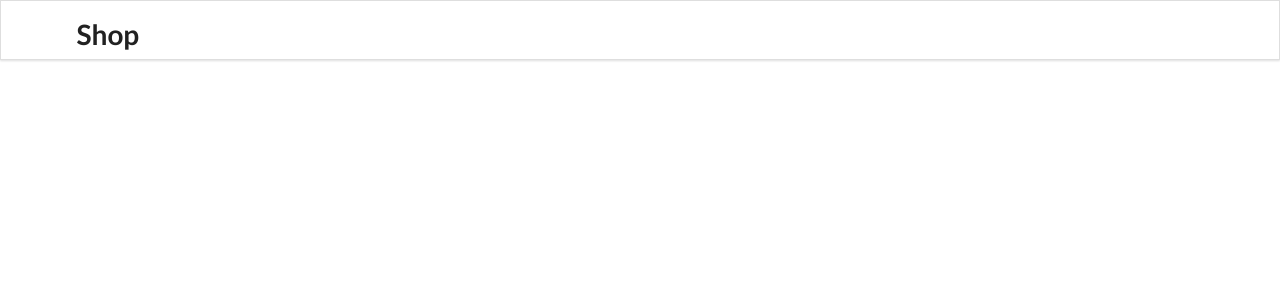
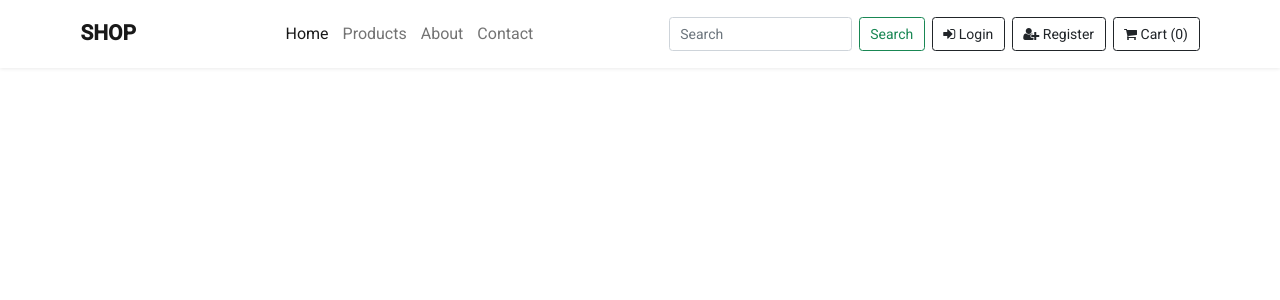
Before and after one commit to The-manpreet-singh/crud-appllication, a React (Create React App) app: page / in a window 1280 px wide. Shown: the top 300 px of the page. Built offline with nearby package versions, Linux system fonts and the light colour scheme; no server answers.

Commit message:
add navbar

```diff
--- a/package.json
+++ b/package.json
@@ -7,6 +7,8 @@
     "@testing-library/react": "^13.1.1",
     "@testing-library/user-event": "^13.5.0",
     "axios": "^0.21.1",
+    "bootstrap": "^5.1.3",
+    "font-awesome": "^4.7.0",
     "react": "^17.0.1",
     "react-dom": "^17.0.1",
     "react-redux": "^7.2.2",
--- a/src/App.css
+++ b/src/App.css
@@ -2,6 +2,11 @@
   font-family: "Roboto", sans-serif;
   padding: 0;
   margin: 0;
+}
+
+/* NavBar */
+.navbar-nav a {
+  font-size: 16px;
 }
 
 .ui.cards > .card > .image {
--- a/src/components/Header.js
+++ b/src/components/Header.js
@@ -1,11 +1,14 @@
 import React from "react";
-
+import Navbar from "./Navbar";
 export const Header = () => {
   return (
-    <div className="ui fixed menu">
-      <div className="ui container center">
-        <h1>Shop</h1>
-      </div>
+    <div>
+      <Navbar />
     </div>
+    // <div className="ui fixed menu">
+    //   <div className="ui container center">
+    //     <h1>Shop</h1>
+    //   </div>
+    // </div>
   );
 };
--- /dev/null
+++ b/src/components/Navbar.js
@@ -0,0 +1,73 @@
+import React from "react";
+
+export default function Navbar() {
+  return (
+    <div>
+      <nav class="navbar navbar-expand-lg navbar-light bg-white py-3 shadow-sm">
+        <div class="container">
+          <a class="navbar-brand fw-bold fs-4" href="#">
+            SHOP
+          </a>
+          <button
+            class="navbar-toggler"
+            type="button"
+            data-bs-toggle="collapse"
+            data-bs-target="#navbarSupportedContent"
+            aria-controls="navbarSupportedContent"
+            aria-expanded="false"
+            aria-label="Toggle navigation"
+          >
+            <span class="navbar-toggler-icon"></span>
+          </button>
+          <div class="collapse navbar-collapse" id="navbarSupportedContent">
+            <ul class="navbar-nav mx-auto mb-2 mb-lg-0">
+              <li class="nav-item">
+                <a class="nav-link active" aria-current="page" href="#">
+                  Home
+                </a>
+              </li>
+              <li class="nav-item">
+                <a class="nav-link" href="#">
+                  Products
+                </a>
+              </li>
+
+              <li class="nav-item">
+                <a class="nav-link" href="#">
+                  About
+                </a>
+              </li>
+              <li class="nav-item">
+                <a class="nav-link" href="#">
+                  Contact
+                </a>
+              </li>
+            </ul>
+            <form class="d-flex">
+              <input
+                class="form-control me-2"
+                type="search"
+                placeholder="Search"
+                aria-label="Search"
+              />
+              <button class="btn btn-outline-success" type="submit">
+                Search
+              </button>
+            </form>
+            <div className="buttons">
+              <a href="#" className="btn btn-outline-dark ms-2">
+                <i class="fa fa-sign-in me-1"></i>Login
+              </a>
+              <a href="#" className="btn btn-outline-dark ms-2">
+                <i class="fa fa-user-plus me-1"></i>Register
+              </a>
+              <a href="#" className="btn btn-outline-dark ms-2">
+                <i class="fa fa-shopping-cart me-1"></i>Cart (0)
+              </a>
+            </div>
+          </div>
+        </div>
+      </nav>
+    </div>
+  );
+}
--- a/src/index.js
+++ b/src/index.js
@@ -1,8 +1,10 @@
 import React from "react";
 import ReactDOM from "react-dom";
 import App from "./App";
-import {Provider} from 'react-redux';
-import store from './redux/store'
+import { Provider } from "react-redux";
+import store from "./redux/store";
+import "../node_modules/bootstrap/dist/css/bootstrap.min.css";
+import "../node_modules/font-awesome/css/font-awesome.min.css";
 
 ReactDOM.render(
   <React.StrictMode>
```
Also changed, not shown: 1 other file (tests, documents, lock files or other folders).
